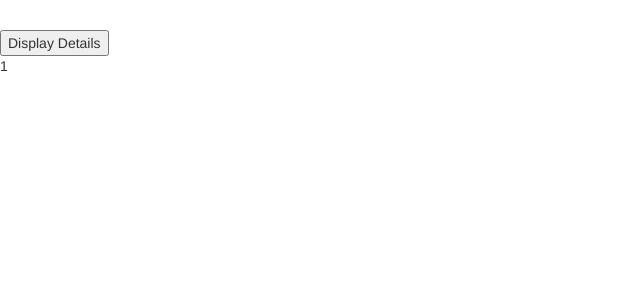
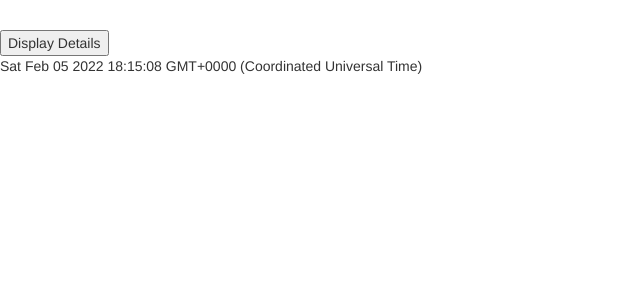
Before and after one commit to Dunridge/angular-complete-guide, an Angular app: page / in a window 1280 px wide. Both pictures are taken after a click on the button "Display Details". Shown: the top 300 px of the page, without its empty margins (0-640 px from the left). Built offline with nearby package versions, Linux system fonts and the light colour scheme.

Commit message:
assignment-3. added date output

```diff
--- a/src/app/app.component.html
+++ b/src/app/app.component.html
@@ -8,9 +8,9 @@
 <!--      [ngStyle]="{ 'background-color': i >= 5 ? 'blue' : 'unset'}"-->
 <!--    >{{count}}</p>-->
     <p class="app__item"
-      *ngFor="let count of countContainer; trackBy: trackByIndex"
-      [ngClass]="{ 'app__item--color-white' : count >= 5 }"
-      [ngStyle]="{ 'background-color': count >= 5 ? 'blue' : 'unset'}"
-    >{{count}}</p>
+      *ngFor="let date of countContainer; let i = index; trackBy: trackByIndex"
+      [ngClass]="{ 'app__item--color-white' : i >= 5 }"
+      [ngStyle]="{ 'background-color': i >= 5 ? 'blue' : 'unset'}"
+    >{{date}}</p>
   </div>
 </div>
--- a/src/app/app.component.ts
+++ b/src/app/app.component.ts
@@ -10,7 +10,7 @@ export class AppComponent {
   counterValue = 0;
   displayParagraph = false;
   buttonText = 'Display Details';
-  countContainer: number[];
+  countContainer: Date[];
 
   constructor() {
     this.countContainer = [];
@@ -23,6 +23,7 @@ export class AppComponent {
   toggleDisplay(): void {
     this.displayParagraph = !this.displayParagraph;
     this.counterValue++;
-    this.countContainer.push(this.counterValue);
+    // this.countContainer.push(this.counterValue);
+    this.countContainer.push(new Date());
   }
 }
```
